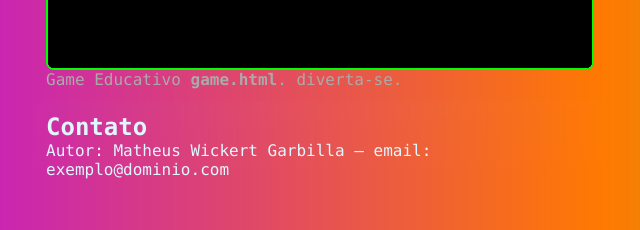
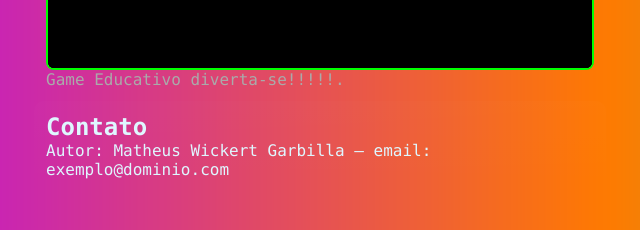
Before and after one commit to GarbillaDev/garbilladev.github.io, a plain HTML site: page index.html in a window 1280 px wide. Shown: the part 3168-3398 px from the top of the page, 324-964 px from the left. Drawn offline with nearby package versions, Linux system fonts and the light colour scheme; no server answers.

Commit message:
Update game description text in index.html

```diff
--- a/index.html
+++ b/index.html
@@ -190,7 +190,7 @@
     title="OverByte OS Game">
   </iframe>
 
-          <p style="color:#aaa">Game Educativo <strong>game.html</strong>. diverta-se.</p>
+          <p style="color:#aaa">Game Educativo diverta-se!!!!!.</p>
         </article>
 
         <!-- CONTATO -->
```
